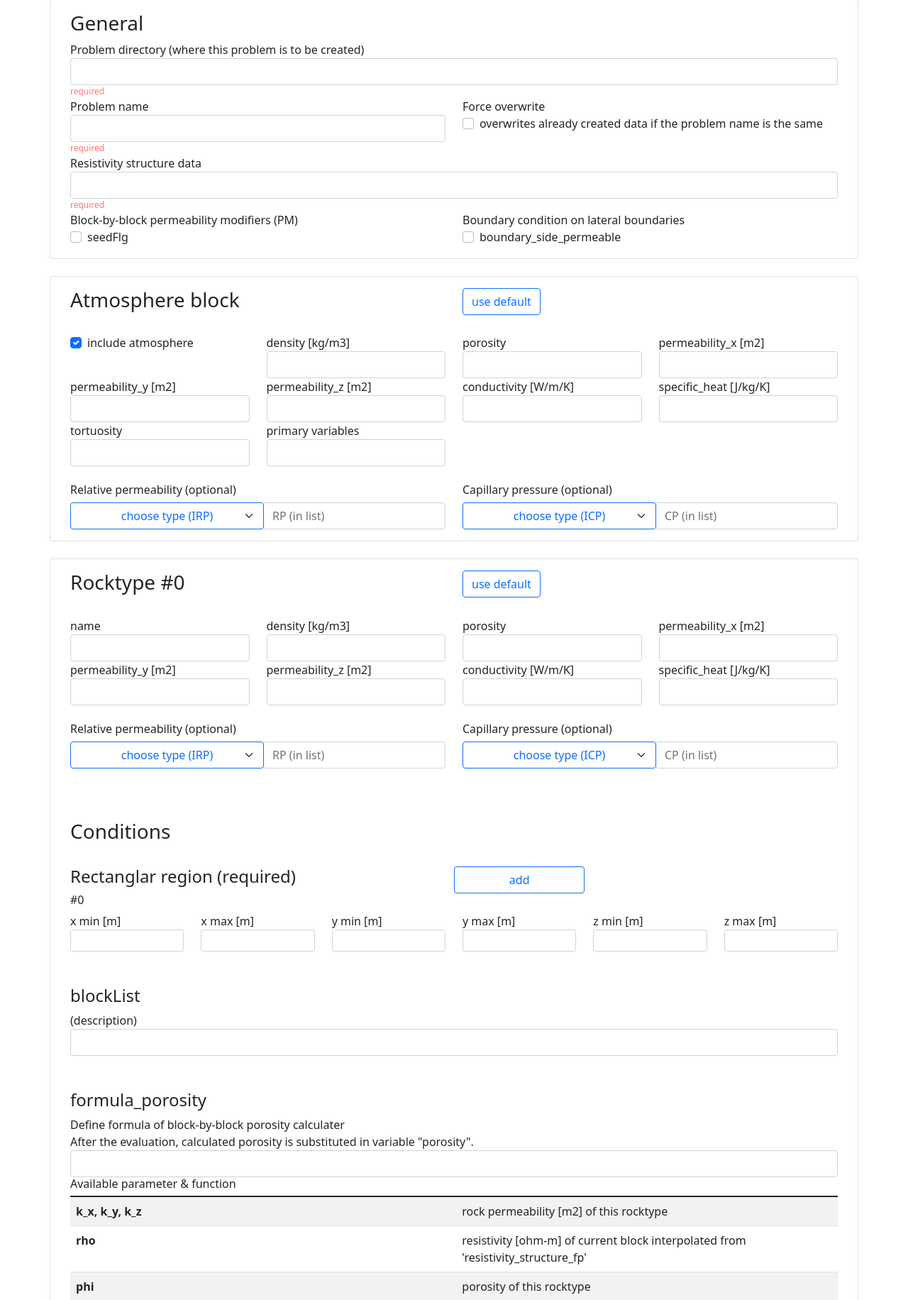
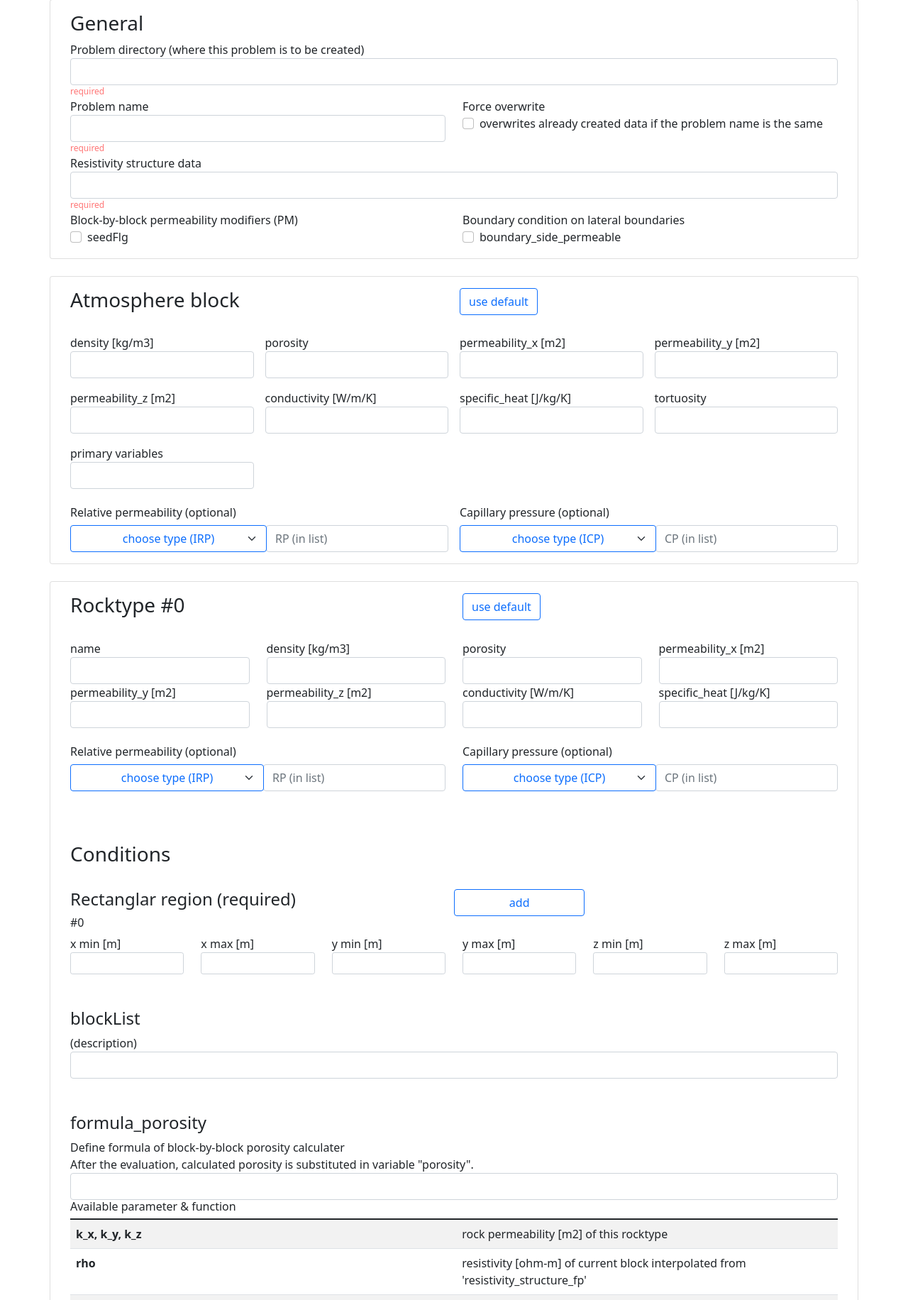
Before and after one commit to umaguron/WEAK3-test, a Flask app: template gui/templates/cmesh3.html in a window 1280 px wide. Shown: the part 120-1952 px from the top of the page at 71% size. Run offline with Flask 2, Linux system fonts and the light colour scheme; the template is opened without the code that fills it, so the values that code supplies are empty; parts of the project's set-up code (start-up, migrations or seed data) failed here and were passed over.

Commit message:
[GUI] includesAtmosは常にTrueにする(2)

```diff
--- a/gui/controller.py
+++ b/gui/controller.py
@@ -331,8 +331,9 @@ def cmesh3_check():
         inputIni.boundary.boundary_side_permeable =  True if 'boundary_side_permeable' in request.form else False
         """atmosphere"""
         config['atmosphere'] = {}
-        config['atmosphere']['includesAtmos'] = 'True' if 'includes_atmos' in request.form else 'False'
-        config['atmosphere']['PRIMARY_AIR'] = request.form[f'atmos_primary']
+        # config['atmosphere']['includesAtmos'] = 'True' if 'includes_atmos' in request.form else 'False'
+        config['atmosphere']['includesAtmos'] = request.form[f'includesAtmos']
+        config['atmosphere']['PRIMARY_AIR'] = '[]' # 仮 (cmesh5で埋める)
         config['atmosphere']['density'] = request.form[f'atmos_density']
         config['atmosphere']['porosity'] = request.form[f'atmos_porosity']
         config['atmosphere']['permeability'] = (f'[{request.form["atmos_permeability_x"]}, '
@@ -584,7 +585,8 @@ def convert_InputIni2form_cmesh3(ini:_readConfig.InputIni, form=None):
     ret["resistivity_structure_fp"] = create_relpath(ini.mesh.resistivity_structure_fp)
     ret["seedFlg"] = "uses" if ini.toughInput['seedFlg'] else ""
     ret["boundary_side_permeable"] = "uses" if ini.boundary.boundary_side_permeable else ""
-    ret["includes_atmos"] = "uses" if ini.atmosphere.includesAtmos else ""
+    # ret["includes_atmos"] = "uses" if ini.atmosphere.includesAtmos else ""
+    ret["includesAtmos"] = "True" if ini.atmosphere.includesAtmos else "False"
     if ini.atmosphere.atmos.nad >= 1:
         ret["atmos_tortuosity"] =  ini.atmosphere.atmos.tortuosity
     if ini.atmosphere.atmos.nad >= 2:
--- a/gui/templates/cmesh3.html
+++ b/gui/templates/cmesh3.html
@@ -136,13 +136,14 @@
             $('#atmos_useDefault_btn').on('click', function(){
                 atmosUseDefault();
             });
-            $('#usesAtmos').change(function(){
-                if ($('#usesAtmos').prop('checked')){
-                    atmos(false)
-                } else {
-                    atmos(true)
-                }
-            });
+            // ATM blk always forced to be included
+            // $('#usesAtmos').change(function(){
+            //     if ($('#usesAtmos').prop('checked')){
+            //         atmos(false)
+            //     } else {
+            //         atmos(true)
+            //     }
+            // });
         });
         $(document).ready(function(){
             atmos(false)
@@ -280,7 +281,7 @@
             <!-- <div class="accordion" id="accordionExample"> -->
                 <div class="card">
                     <div class="card-body">
-                        <div class="row">
+                        <div class="row g-3">
                             <div class="col-6">
                                 <h3 class="col">Atmosphere block</h3>
                             </div>
@@ -289,7 +290,8 @@
                             </div>
                         </div>
                         <br>
-                        <div class="row">
+                        <div class="row g-3">
+                            <!--
                             <div class="col-3">
                                 <div class="form-check">
                                     <input class="form-check-input" type="checkbox" name="includes_atmos" value="uses" id="usesAtmos" {% if not form.includes_atmos or form.includes_atmos == "uses" %} checked {% endif %}>
@@ -297,7 +299,7 @@
                                         include atmosphere
                                     </label>
                                 </div>
-                            </div>
+                            </div> -->
                             <div class="col-3">
                                 <label>density [kg/m3]</label>
                                 <input type="text" name="atmos_density" value="{{form.atmos_density}}" class="form-control" pattern="{{PATTERN['float']}}" title="{{TITLE['float']}}">
@@ -346,7 +348,7 @@
                         </div>
                         <!--  -->
                         <br>
-                        <div class="row">
+                        <div class="row g-3">
                             <div class="col-6">
                                 <h6>Relative permeability (optional)</h6>
                                 <div class="input-group ">
```
